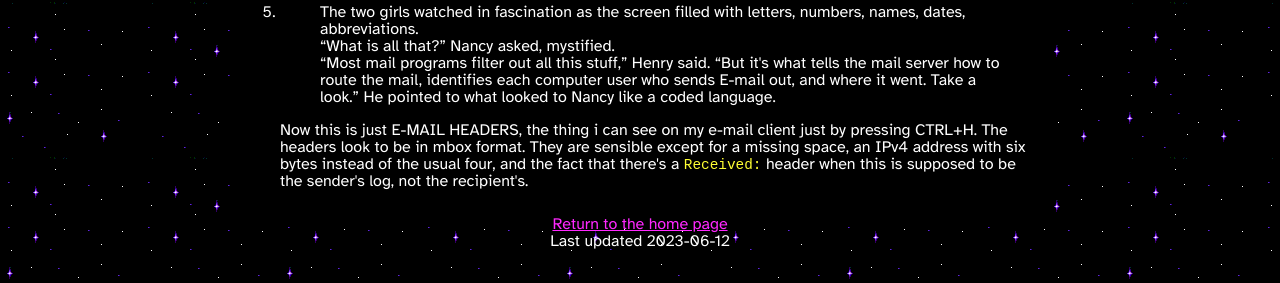
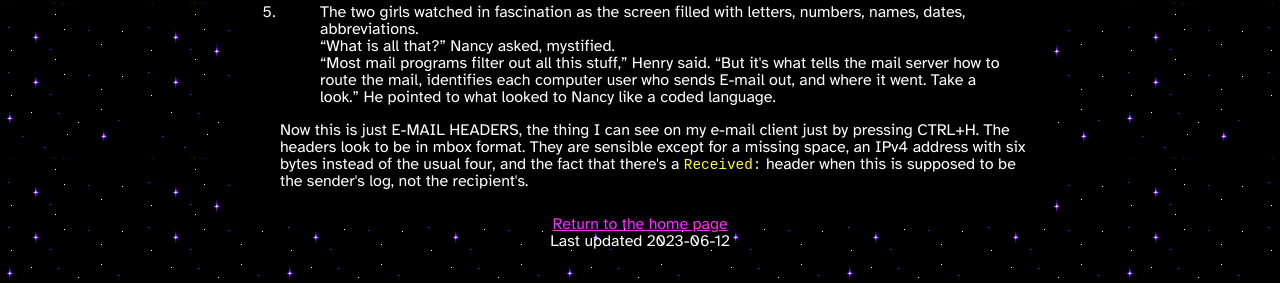
Before and after one commit to mincerafter42/mincerafter42.github.io, a Jekyll site: the page built from _posts/2023-06-12-nancy-drew-and-the-e-mail-mysinformation.md, in a window 1280 px wide. Shown: the part 612-895 px from the top of the page. Built offline with Jekyll 4.4.1, drawn with Linux system fonts in a browser that asks for light colours.

Commit message:
Fixed grammar

```diff
--- a/_posts/2023-06-12-nancy-drew-and-the-e-mail-mysinformation.md
+++ b/_posts/2023-06-12-nancy-drew-and-the-e-mail-mysinformation.md
@@ -31,5 +31,5 @@ list here are the instances of outright misinformation in this book. Enjoy :p
    > “What is all that?” Nancy asked, mystified.
    > “Most mail programs filter out all this stuff,” Henry said. “But it's what tells the mail server how to route the mail, identifies each computer user who sends E-mail out, and where it went. Take a look.” He pointed to what looked to Nancy like a coded language.
 
-   Now this is just E-MAIL HEADERS, the thing i can see on my e-mail client just by pressing CTRL+H.
+   Now this is just E-MAIL HEADERS, the thing I can see on my e-mail client just by pressing CTRL+H.
    The headers look to be in mbox format. They are sensible except for a missing space, an IPv4 address with six bytes instead of the usual four, and the fact that there's a `Received:` header when this is supposed to be the sender's log, not the recipient's.
```
